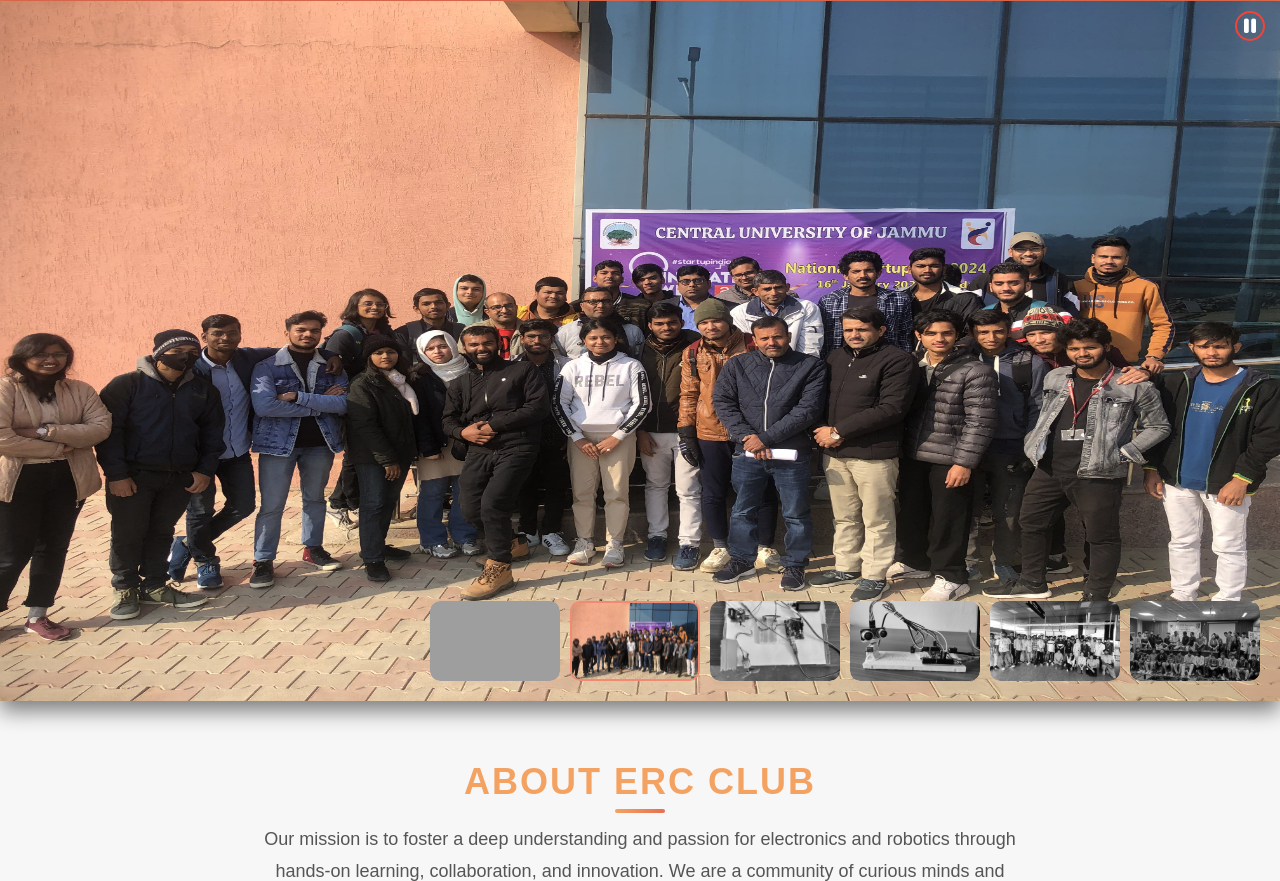
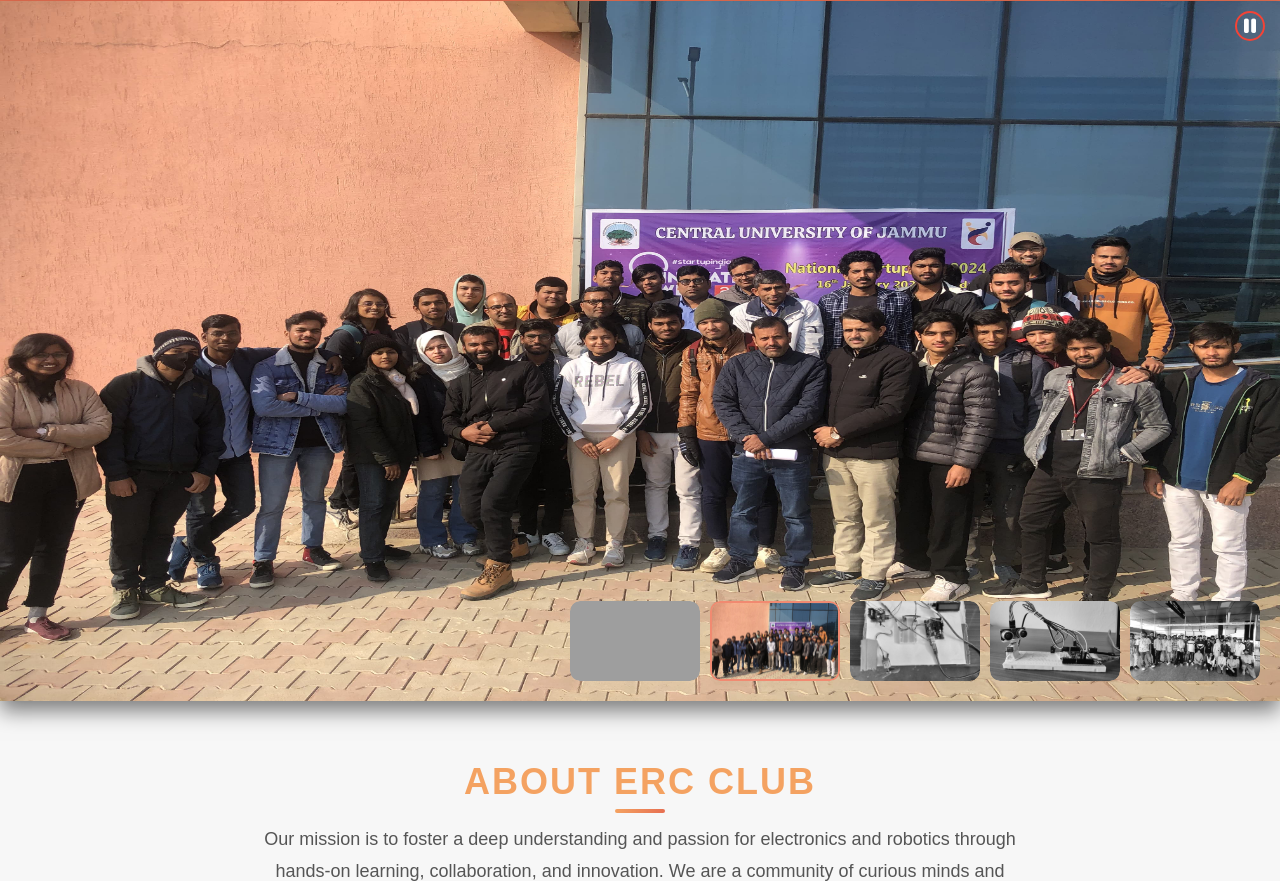
Before and after one commit to nkbweb/erc_club-cuj, a plain HTML site: page index.html in a window 1280 px wide. Shown: the part 299-1180 px from the top of the page. Drawn offline with Linux system fonts and the light colour scheme; grey boxes are pictures that could not be loaded.

Commit message:
Update index.html

```diff
--- a/index.html
+++ b/index.html
@@ -78,9 +78,7 @@
         <div class="mini-slide">
             <img src="slide5.jpg" alt="Mini Image 5">
         </div>
-        <div class="mini-slide">
-            <img src="slide6.jpg" alt="Mini Image 6">
-        </div>
+
     </div>
     <div class="controls">
         <button id="control-btn" class="control-btn play">
```
